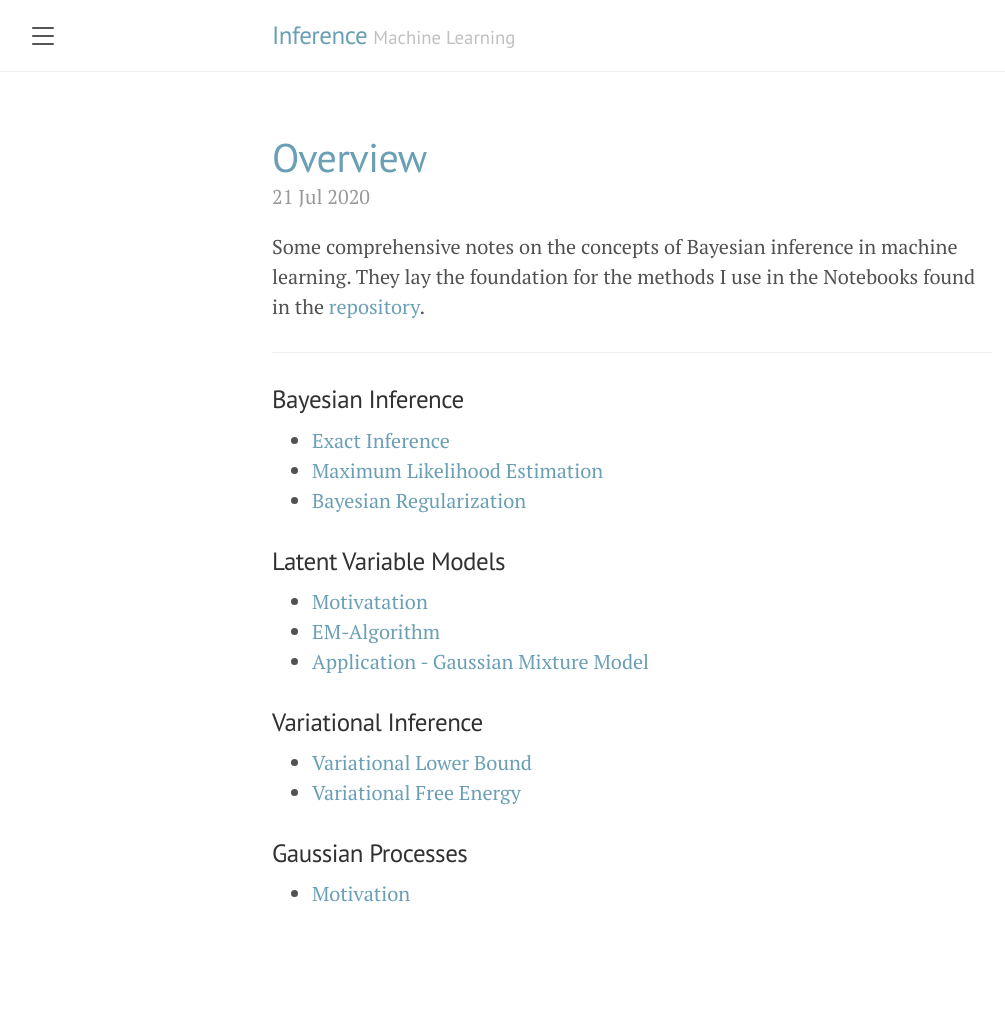
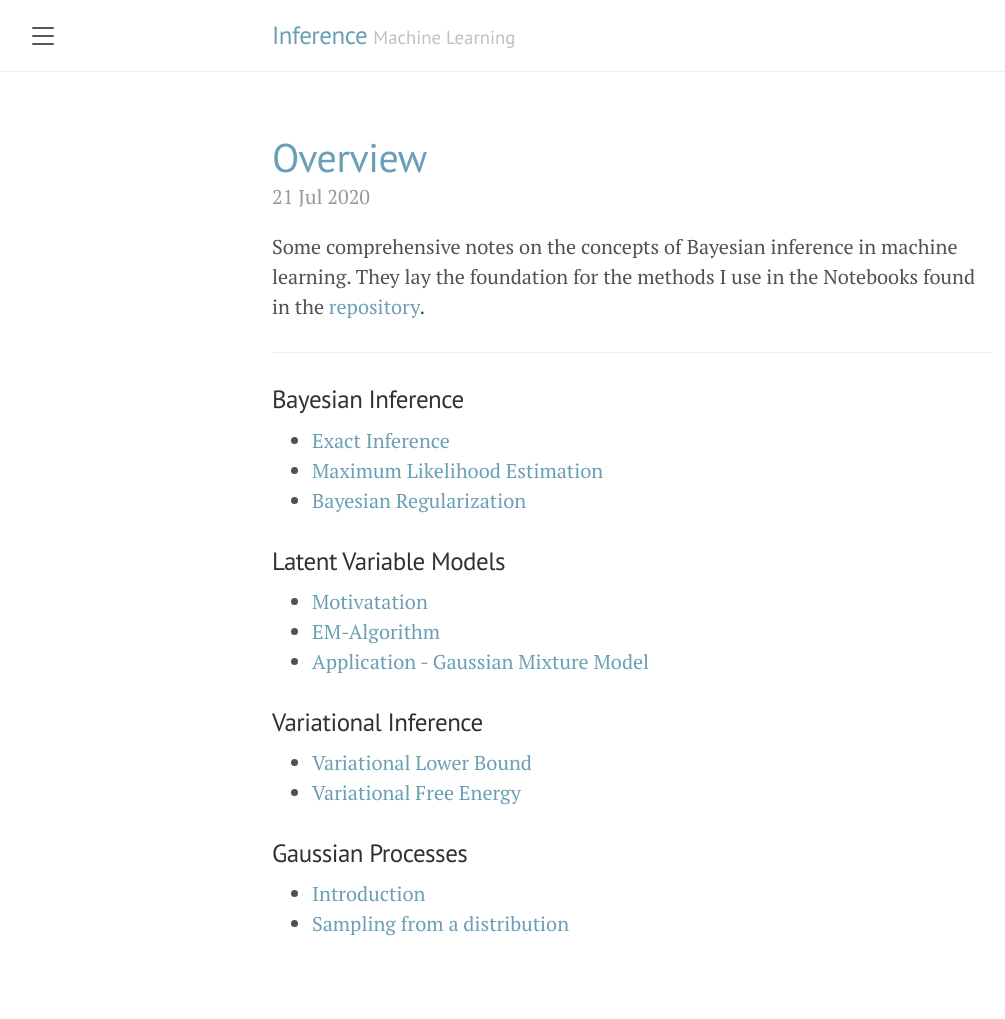
Before and after one commit to BLyndon/bayesian_methods, a Jekyll site: the page built from docs/index.html, in a window 1280 px wide. Shown: the whole page, without its empty margins (8-1013 px from the left). Built offline with Jekyll 4.4.1, drawn with Linux system fonts in a browser that asks for light colours; before the commit the page ends 989 px from its top, so only the background shows below that.

Commit message:
add new page

```diff
--- a/docs/_data/samplelist.yml
+++ b/docs/_data/samplelist.yml
@@ -23,5 +23,6 @@ toc:
         url: /vfe/
   - title: Gaussian Processes
     subfolderitems:
-      - page: Motivation
+      - page: Introduction
         url: /gpmot/
+      - page: Sampling from a distribution
```
